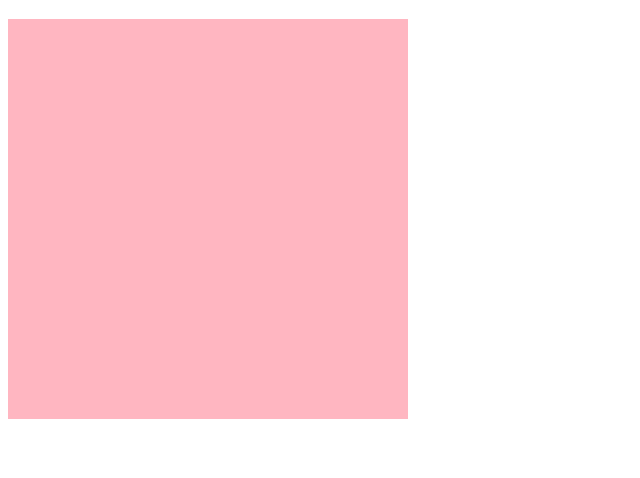
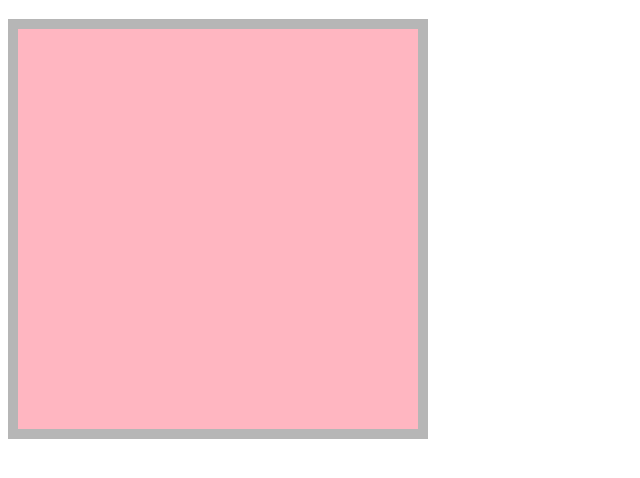
Before and after one commit to Huqiuqiuqiu/test_work_together01, a plain HTML site: page index.html in a window 1280 px wide. Shown: the part 70-548 px from the top of the page, without its empty margins (0-640 px from the left). Drawn offline with Linux system fonts and the light colour scheme.

Commit message:
我也添加了border

```diff
--- a/index.html
+++ b/index.html
@@ -10,6 +10,7 @@
       height: 400px;
       background-color: lightpink;
       text-align: center;
+      border: 10px solid rgb(182, 182, 182);
     }
 
   </style>
```
